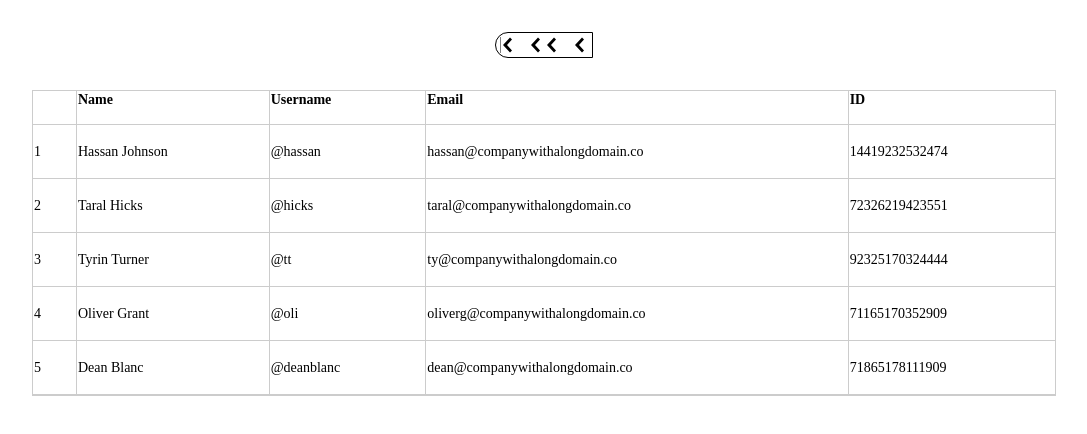
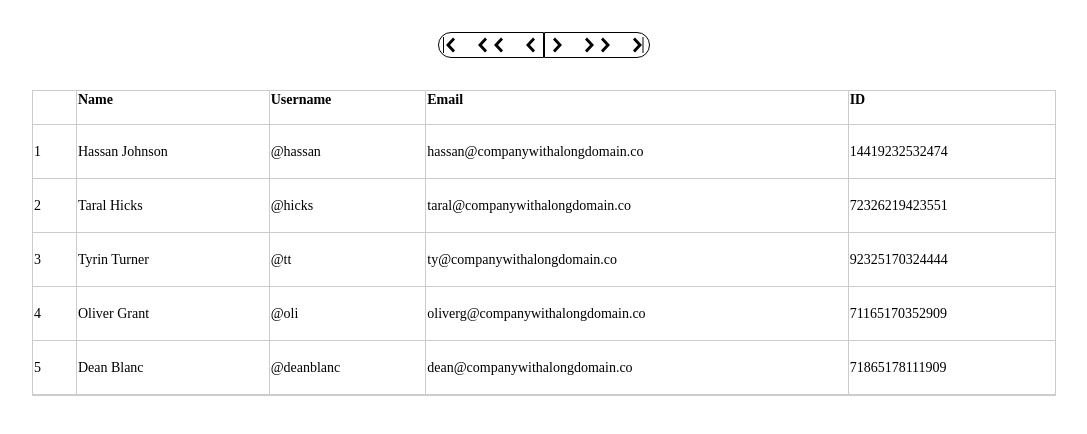
Before and after one commit to karagudisuma/generate-datatable-js, a website: page index.html in a window 1280 px wide. Shown: the whole page, without its empty margins (96-1183 px from the left). Drawn offline with nearby package versions, Linux system fonts and the light colour scheme.

Commit message:
Right arrow function

```diff
--- a/index.html
+++ b/index.html
@@ -15,6 +15,7 @@
   <body>
     <div id="root">
       <div>
+          <!-- Arrow functions  -->
         <div class="flex items-center justify-center mt4">
             <div id="prev-btns" class= "ba br--left br4">
                 <a href="#0"
@@ -24,8 +25,27 @@
                         data-icon="chevronLeft"
                         viewBox="0 0 32 32"
                         style="fill:currentcolor;">
-                        <title>chevronLeft icon</title>
-                        <line x1="0" y1="0" x2="0" y2="40" style="stroke:currentcolor;stroke-width:2"></line>
+                        <title>LastPage Left</title>
+                        <line x1="0" y1="0" x2="0" y2="40" style="stroke:currentcolor;stroke-width:4"></line>
+                        <path d="M20 1 L24 5 L14 16 L24 27 L20 31 L6 16 z"></path>
+                    </svg>
+                </a>
+                <a href="#0"
+                    class="f5 no-underline black bg-animate hover-bg-black hover-white inline-flex items-center pa1 ph2 border-box">
+                    <svg
+                        class="w1"
+                        data-icon="chevronLeft"
+                        viewBox="0 0 32 32"
+                        style="fill:currentcolor">
+                        <title>NextPage Left</title>
+                        <path d="M20 1 L24 5 L14 16 L24 27 L20 31 L6 16 z"></path>
+                    </svg>
+                    <svg
+                        class="w1"
+                        data-icon="chevronLeft"
+                        viewBox="0 0 32 32"
+                        style="fill:currentcolor">
+                        <title>NextPage Left</title>
                         <path d="M20 1 L24 5 L14 16 L24 27 L20 31 L6 16 z"></path>
                     </svg>
                 </a>
@@ -36,32 +56,40 @@
                         data-icon="chevronLeft"
                         viewBox="0 0 32 32"
                         style="fill:currentcolor">
-                        <title>chevronLeft icon</title>
-                        <path d="M20 1 L24 5 L14 16 L24 27 L20 31 L6 16 z"></path>
-                    </svg>
-                    <svg
-                        class="w1"
-                        data-icon="chevronLeft"
-                        viewBox="0 0 32 32"
-                        style="fill:currentcolor">
-                        <title>chevronLeft icon</title>
+                        <title>NextRow Left</title>
                         <path d="M20 1 L24 5 L14 16 L24 27 L20 31 L6 16 z"></path>
                     </svg>
                 </a>
-                <a href="#0"
-                    class="f5 no-underline black bg-animate hover-bg-black hover-white inline-flex items-center pa1 border-box">
-                    <svg
-                        class="w1"
-                        data-icon="chevronLeft"
-                        viewBox="0 0 32 32"
-                        style="fill:currentcolor">
-                        <title>chevronLeft icon</title>
-                        <path d="M20 1 L24 5 L14 16 L24 27 L20 31 L6 16 z"></path>
+            </div>
+            <div id="next-btns" class= "ba br--right br4">
+                <a href="#0" class="f5 no-underline black bg-animate hover-bg-black hover-white inline-flex items-center pa1 border-box">
+                    <svg class="w1" data-icon="chevronRight" viewBox="0 0 32 32" style="fill:currentcolor">
+                        <title>NextRow Right</title>
+                        <path d="M12 1 L26 16 L12 31 L8 27 L18 16 L8 5 z"></path>
+                    </svg>
+                </a>
+                <a href="#0" class="f5 no-underline black bg-animate hover-bg-black hover-white inline-flex items-center pa1 ph2 border-box">
+                    <svg class="w1" data-icon="chevronRight" viewBox="0 0 32 32" style="fill:currentcolor">
+                        <title>NextPage Right</title>
+                        <path d="M12 1 L26 16 L12 31 L8 27 L18 16 L8 5 z"></path>
+                    </svg>
+                    <svg class="w1" data-icon="chevronRight" viewBox="0 0 32 32" style="fill:currentcolor">
+                            <title>NextPage Right</title>
+                            <path d="M12 1 L26 16 L12 31 L8 27 L18 16 L8 5 z"></path>
+                        </svg>
+                </a>
+                <a href="#0" class="f5 no-underline black bg-animate hover-bg-black hover-white inline-flex items-center pa1 border-box br--right br4">
+                    <svg class="w1" data-icon="chevronRight" viewBox="0 0 32 32" style="fill:currentcolor">
+                        <title>LastPage Right</title>
+                        <path d="M12 1 L26 16 L12 31 L8 27 L18 16 L8 5 z"></path>
+                        <line x1="28" y1="0" x2="28" y2="40" style="stroke:currentcolor;stroke-width:2"></line>
                     </svg>
                 </a>
             </div>
         </div>
       </div>
+
+      <!-- Table -->
       <div class="pa4">
         <div class="overflow-auto">
           <table class="f6 w-100 mw8 center b--black-20 ba" cellspacing="0">
```
